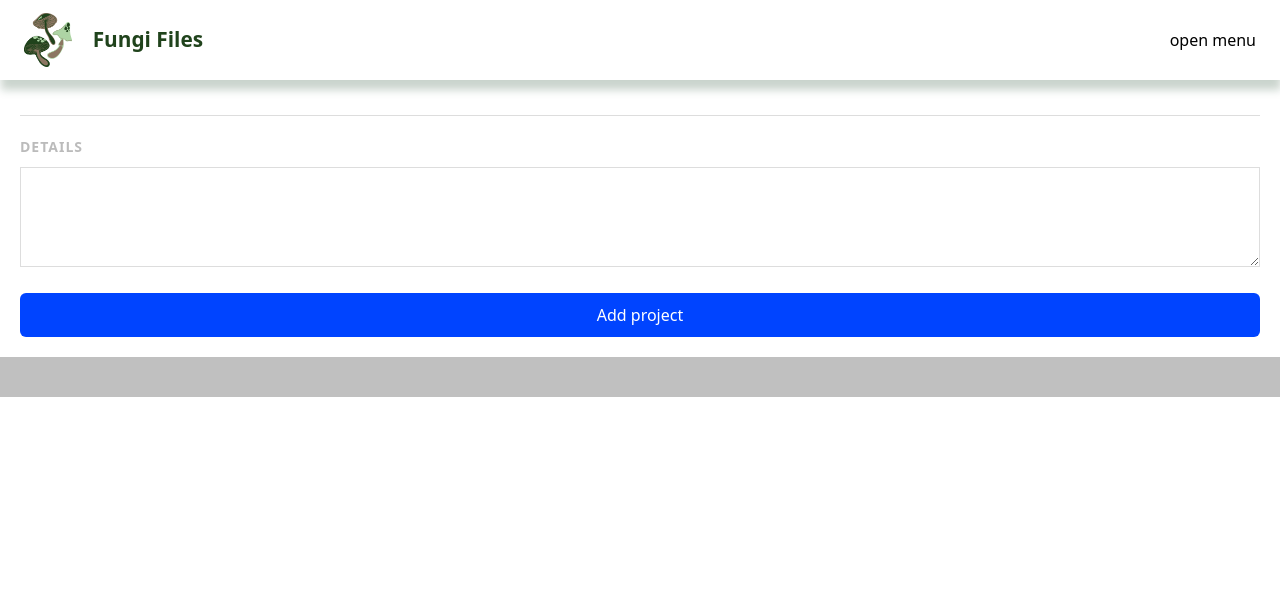
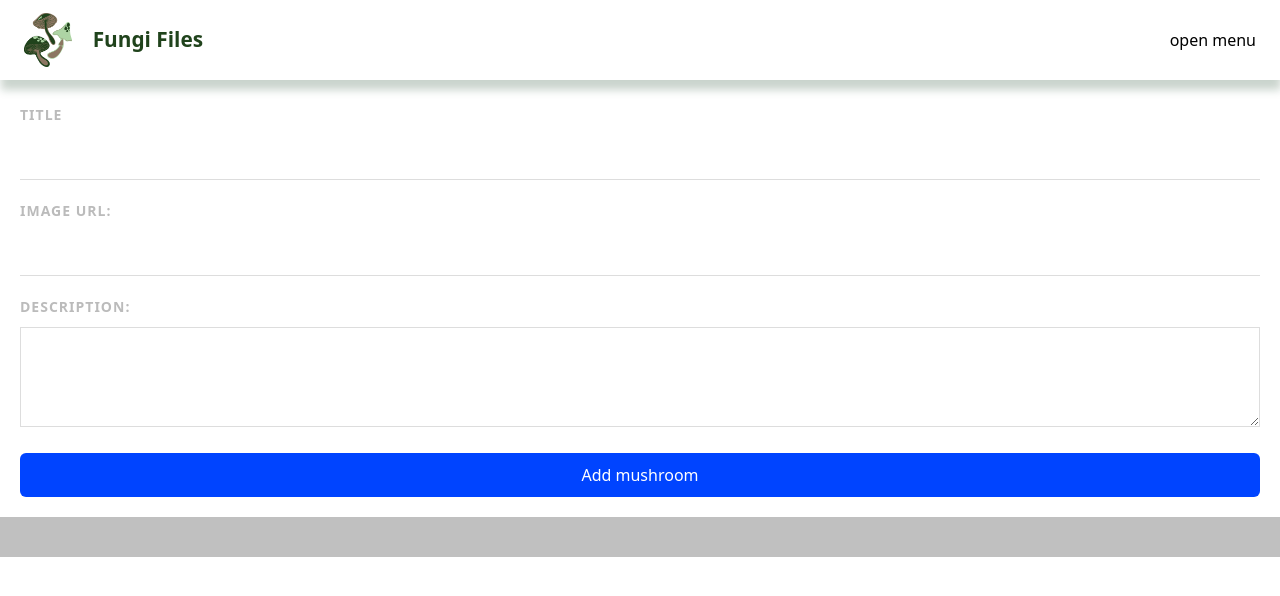
Before and after one commit to daniel0426/mushroom-hunting, a Nuxt app in the folder front/: page /add in a window 1280 px wide. Shown: the top 596 px of the page. Built offline with nearby package versions, Linux system fonts and the light colour scheme.

Commit message:
Added field to 'add' screen and styled form

```diff
--- a/front/pages/add.vue
+++ b/front/pages/add.vue
@@ -3,14 +3,18 @@
 <div class="body" >
     <Nav />
 
-    <form @submit.prevent="handelSubmit" action="" >
+    <form class="add-form" @submit.prevent="handleSubmit" action="" >
 
         <label for="title"> Title </label>
         <input type="text" name="title" v-model="title" required>
-        <label for="details"> Details</label>
-        <textarea name="details" reqired v-model="details"> </textarea>
 
-        <button>Add project</button>
+        <label for="image-url"> Image URL: </label>
+        <input type="text" name="image-url" v-model="title" required>
+
+        <label for="description"> Description:</label>
+        <textarea name="description" reqired v-model="details"> </textarea>
+
+        <button>Add mushroom</button>
     </form>
 
     <Foot />
@@ -31,19 +35,19 @@ export default {
 
     methods: {
 
-        handelSubmit(){
-           let project = {
+        handleSubmit(){
+           let mushroom = {
                title: this.title,
                details: this.details,
                complete: false
            }
 
-           console.log(project.title, project.details)
+           console.log(mushroom.title, mushroom.description)
 
            fetch('http://localhost:awitingbackend',{
                method: 'POST',
                headers:{'Content-Type': 'application/json'},
-               body: JSON.stringify(project)
+               body: JSON.stringify(mushroom)
         })
 
       }
@@ -61,10 +65,11 @@ export default {
     width: 100vw;
 }
 
-form{
+.add-form{
     background: white;
     padding: 20px;
     border-radius: 10px;
+    margin-top: 4em;
 
 }
 label{
```
